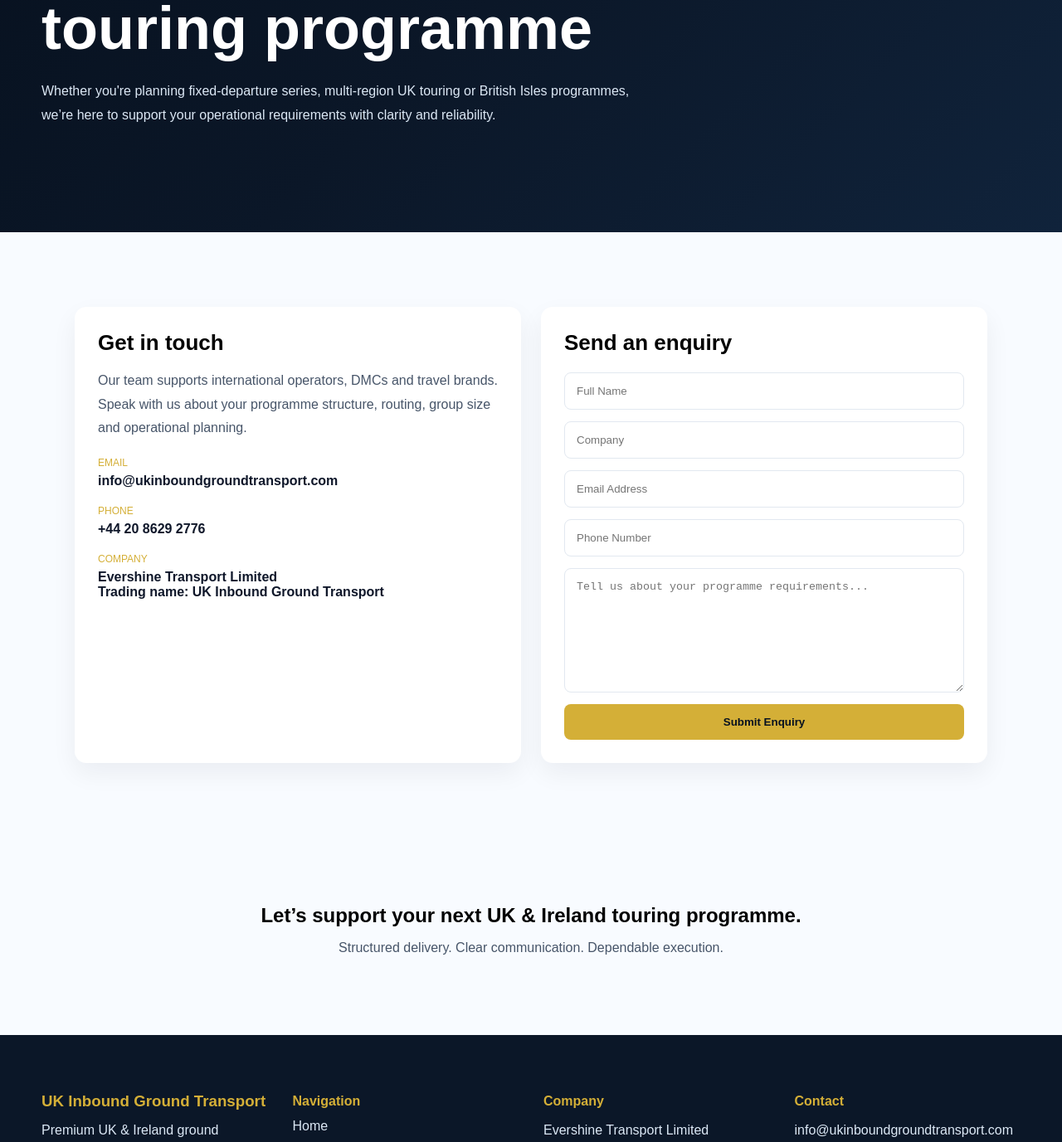
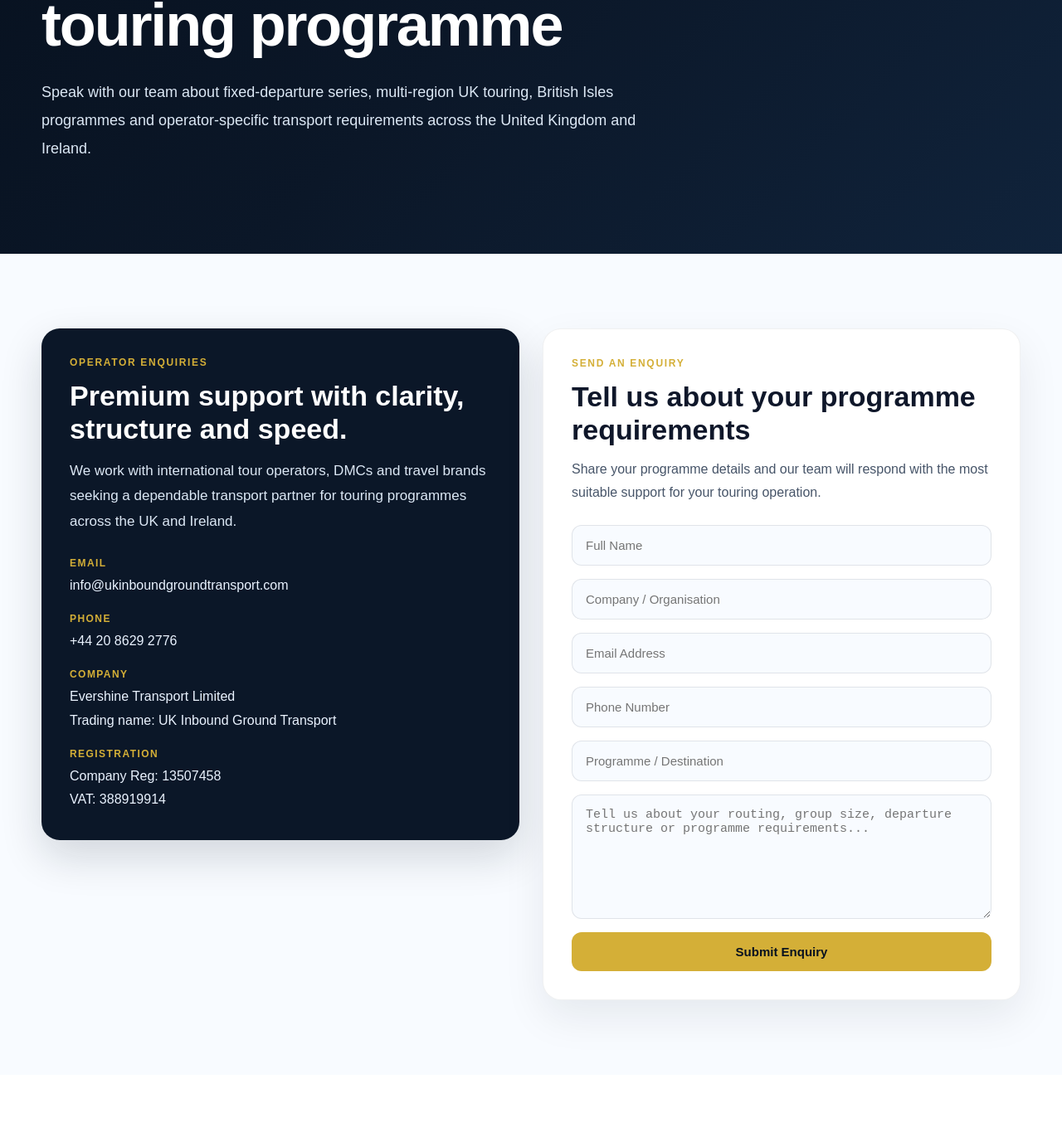
Before and after one commit to kandiahtk-crypto/Project-, a Next.js app: page /contact in a window 1280 px wide. Shown: the part 272-1649 px from the top of the page at 83% size. Built offline with nearby package versions, Linux system fonts and the light colour scheme.

Commit message:
Update page.tsx

```diff
--- a/src/app/contact/page.tsx
+++ b/src/app/contact/page.tsx
@@ -13,67 +13,164 @@
         <div style={{ maxWidth: "1180px", margin: "0 auto" }}>
           <p style={eyebrow}>Contact</p>
 
-          <h1 style={heroTitle}>
-            Speak with our team about your touring programme
+          <h1
+            style={{
+              margin: 0,
+              fontSize: "clamp(42px, 7vw, 72px)",
+              lineHeight: 1.02,
+              letterSpacing: "-0.03em",
+              maxWidth: "900px",
+            }}
+          >
+            Let’s discuss your next touring programme
           </h1>
 
-          <p style={heroText}>
-            Whether you're planning fixed-departure series, multi-region UK
-            touring or British Isles programmes, we’re here to support your
-            operational requirements with clarity and reliability.
+          <p
+            style={{
+              margin: "26px 0 0",
+              maxWidth: "760px",
+              color: "#DCE8F5",
+              lineHeight: 1.9,
+              fontSize: "18px",
+            }}
+          >
+            Speak with our team about fixed-departure series, multi-region UK
+            touring, British Isles programmes and operator-specific transport
+            requirements across the United Kingdom and Ireland.
           </p>
         </div>
       </section>
 
-      {/* CONTACT CONTENT */}
-      <section style={{ padding: "90px 20px", background: "#F8FBFF" }}>
-        <div style={grid}>
+      {/* CONTACT SECTION */}
+      <section
+        style={{
+          padding: "90px 20px",
+          background: "#F8FBFF",
+        }}
+      >
+        <div
+          style={{
+            maxWidth: "1180px",
+            margin: "0 auto",
+            display: "grid",
+            gap: "28px",
+            gridTemplateColumns: "repeat(auto-fit, minmax(320px, 1fr))",
+            alignItems: "start",
+          }}
+        >
+          {/* LEFT PANEL */}
+          <div
+            style={{
+              background: "#0B1728",
+              color: "white",
+              borderRadius: "22px",
+              padding: "34px",
+              boxShadow: "0 20px 50px rgba(11,23,40,0.16)",
+            }}
+          >
+            <p style={panelEyebrow}>Operator Enquiries</p>
 
-          {/* LEFT SIDE */}
-          <div style={card}>
-            <h2 style={sectionTitle}>Get in touch</h2>
+            <h2
+              style={{
+                margin: "0 0 16px",
+                fontSize: "34px",
+                lineHeight: 1.15,
+              }}
+            >
+              Premium support with clarity, structure and speed.
+            </h2>
 
-            <p style={sectionText}>
-              Our team supports international operators, DMCs and travel brands.
-              Speak with us about your programme structure, routing, group size
-              and operational planning.
+            <p
+              style={{
+                margin: 0,
+                color: "#DCE8F5",
+                lineHeight: 1.8,
+                fontSize: "17px",
+              }}
+            >
+              We work with international tour operators, DMCs and travel brands
+              seeking a dependable transport partner for touring programmes
+              across the UK and Ireland.
             </p>
 
-            <div style={infoBlock}>
-              <p style={label}>Email</p>
-              <p style={value}>info@ukinboundgroundtransport.com</p>
+            <div style={{ marginTop: "28px", display: "grid", gap: "18px" }}>
+              <div>
+                <p style={infoLabel}>Email</p>
+                <p style={infoText}>info@ukinboundgroundtransport.com</p>
               </div>
 
-            <div style={infoBlock}>
-              <p style={label}>Phone</p>
-              <p style={value}>+44 20 8629 2776</p>
+              <div>
+                <p style={infoLabel}>Phone</p>
+                <p style={infoText}>+44 20 8629 2776</p>
               </div>
 
-            <div style={infoBlock}>
-              <p style={label}>Company</p>
-              <p style={value}>
-                Evershine Transport Limited <br />
+              <div>
+                <p style={infoLabel}>Company</p>
+                <p style={infoText}>
+                  Evershine Transport Limited
+                  <br />
                   Trading name: UK Inbound Ground Transport
                 </p>
               </div>
+
+              <div>
+                <p style={infoLabel}>Registration</p>
+                <p style={infoText}>
+                  Company Reg: 13507458
+                  <br />
+                  VAT: 388919914
+                </p>
+              </div>
+            </div>
           </div>
 
-          {/* RIGHT SIDE FORM */}
-          <div style={card}>
-            <h2 style={sectionTitle}>Send an enquiry</h2>
+          {/* RIGHT PANEL / FORM */}
+          <div
+            style={{
+              background: "#ffffff",
+              borderRadius: "22px",
+              padding: "34px",
+              boxShadow: "0 20px 50px rgba(15,23,42,0.08)",
+              border: "1px solid rgba(15,23,42,0.06)",
+            }}
+          >
+            <p style={formEyebrow}>Send an Enquiry</p>
 
-            <form style={form}>
-              <input placeholder="Full Name" style={input} />
-              <input placeholder="Company" style={input} />
-              <input placeholder="Email Address" style={input} />
-              <input placeholder="Phone Number" style={input} />
+            <h2
+              style={{
+                margin: "0 0 14px",
+                fontSize: "34px",
+                lineHeight: 1.15,
+                color: "#0F172A",
+              }}
+            >
+              Tell us about your programme requirements
+            </h2>
 
+            <p
+              style={{
+                margin: "0 0 24px",
+                color: "#475569",
+                lineHeight: 1.8,
+                fontSize: "16px",
+              }}
+            >
+              Share your programme details and our team will respond with the
+              most suitable support for your touring operation.
+            </p>
+
+            <form style={{ display: "grid", gap: "16px" }}>
+              <input type="text" placeholder="Full Name" style={input} />
+              <input type="text" placeholder="Company / Organisation" style={input} />
+              <input type="email" placeholder="Email Address" style={input} />
+              <input type="text" placeholder="Phone Number" style={input} />
+              <input type="text" placeholder="Programme / Destination" style={input} />
               <textarea
-                placeholder="Tell us about your programme requirements..."
+                placeholder="Tell us about your routing, group size, departure structure or programme requirements..."
                 style={textarea}
               />
 
-              <button type="submit" style={ctaPrimary}>
+              <button type="submit" style={submitButton}>
                 Submit Enquiry
               </button>
             </form>
@@ -81,26 +178,74 @@
         </div>
       </section>
 
-      {/* CTA */}
-      <section style={ctaSection}>
-        <h2 style={{ margin: 0 }}>
-          Let’s support your next UK & Ireland touring programme.
+      {/* CTA BAND */}
+      <section
+        style={{
+          padding: "90px 20px",
+          background: "#FFFFFF",
+          textAlign: "center",
+        }}
+      >
+        <div style={{ maxWidth: "900px", margin: "0 auto" }}>
+          <p style={eyebrow}>Touring Support</p>
+
+          <h2
+            style={{
+              margin: 0,
+              fontSize: "36px",
+              lineHeight: 1.2,
+              color: "#0F172A",
+            }}
+          >
+            Built for operators who value dependable delivery.
           </h2>
 
-        <p style={{ marginTop: "16px", color: "#475569" }}>
-          Structured delivery. Clear communication. Dependable execution.
+          <p
+            style={{
+              margin: "18px auto 0",
+              maxWidth: "720px",
+              color: "#475569",
+              lineHeight: 1.8,
+              fontSize: "18px",
+            }}
+          >
+            We combine structure, communication and operational consistency to
+            help operators deliver stronger touring programmes across the UK and
+            Ireland.
           </p>
+        </div>
       </section>
 
       {/* FOOTER */}
-      <footer style={footer}>
-        <div style={footerGrid}>
-
+      <footer
+        style={{
+          background: "#0B1728",
+          color: "#DCE8F5",
+          padding: "50px 20px 30px",
+        }}
+      >
+        <div
+          style={{
+            maxWidth: "1180px",
+            margin: "0 auto",
+            display: "grid",
+            gap: "30px",
+            gridTemplateColumns: "repeat(auto-fit, minmax(220px, 1fr))",
+          }}
+        >
           <div>
-            <h3 style={footerLogo}>UK Inbound Ground Transport</h3>
+            <h3
+              style={{
+                color: "#D4AF37",
+                margin: "0 0 12px",
+                fontSize: "20px",
+              }}
+            >
+              UK Inbound Ground Transport
+            </h3>
             <p style={footerText}>
-              Premium UK & Ireland ground transport solutions for international
-              tour operators.
+              Premium UK &amp; Ireland ground transport solutions for
+              international tour operators and travel partners.
             </p>
           </div>
 
@@ -134,10 +279,18 @@
               <span style={footerText}>+44 20 8629 2776</span>
             </div>
           </div>
-
         </div>
 
-        <div style={footerBottom}>
+        <div
+          style={{
+            maxWidth: "1180px",
+            margin: "30px auto 0",
+            paddingTop: "20px",
+            borderTop: "1px solid rgba(255,255,255,0.08)",
+            fontSize: "14px",
+            color: "#94A3B8",
+          }}
+        >
           © UK Inbound Ground Transport. All rights reserved.
         </div>
       </footer>
@@ -145,126 +298,96 @@
   );
 }
 
-/* STYLES */
-
-const grid: React.CSSProperties = {
-  maxWidth: "1100px",
-  margin: "0 auto",
-  display: "grid",
-  gap: "24px",
-  gridTemplateColumns: "repeat(auto-fit, minmax(320px, 1fr))",
+const eyebrow: React.CSSProperties = {
+  color: "#D4AF37",
+  textTransform: "uppercase",
+  fontSize: "12px",
+  letterSpacing: "0.14em",
+  fontWeight: 700,
 };
 
-const card: React.CSSProperties = {
-  background: "white",
-  padding: "28px",
-  borderRadius: "14px",
-  boxShadow: "0 12px 30px rgba(15, 23, 42, 0.06)",
+const panelEyebrow: React.CSSProperties = {
+  color: "#D4AF37",
+  textTransform: "uppercase",
+  fontSize: "12px",
+  letterSpacing: "0.14em",
+  fontWeight: 700,
+  margin: "0 0 14px",
 };
 
-const heroTitle: React.CSSProperties = {
-  fontSize: "clamp(42px, 7vw, 72px)",
-  margin: 0,
-  lineHeight: 1.05,
+const formEyebrow: React.CSSProperties = {
+  color: "#D4AF37",
+  textTransform: "uppercase",
+  fontSize: "12px",
+  letterSpacing: "0.14em",
+  fontWeight: 700,
+  margin: "0 0 14px",
 };
 
-const heroText: React.CSSProperties = {
-  marginTop: "24px",
-  maxWidth: "720px",
-  color: "#DCE8F5",
-  lineHeight: 1.8,
+const infoLabel: React.CSSProperties = {
+  margin: "0 0 6px",
+  color: "#D4AF37",
+  textTransform: "uppercase",
+  fontSize: "12px",
+  letterSpacing: "0.12em",
+  fontWeight: 700,
 };
 
-const sectionTitle: React.CSSProperties = {
-  margin: "0 0 16px",
-  fontSize: "26px",
-};
-
-const sectionText: React.CSSProperties = {
-  color: "#475569",
+const infoText: React.CSSProperties = {
+  margin: 0,
+  color: "#EAF3FF",
   lineHeight: 1.8,
-};
-
-const infoBlock: React.CSSProperties = {
-  marginTop: "20px",
-};
-
-const label: React.CSSProperties = {
-  fontSize: "12px",
-  textTransform: "uppercase",
-  color: "#D4AF37",
-  marginBottom: "6px",
-};
-
-const value: React.CSSProperties = {
-  margin: 0,
-  color: "#0F172A",
-  fontWeight: 600,
-};
-
-const form: React.CSSProperties = {
-  display: "flex",
-  flexDirection: "column",
-  gap: "14px",
-  marginTop: "20px",
+  fontSize: "16px",
 };
 
 const input: React.CSSProperties = {
-  padding: "14px",
-  borderRadius: "8px",
-  border: "1px solid #E2E8F0",
+  width: "100%",
+  boxSizing: "border-box",
+  padding: "15px 16px",
+  borderRadius: "12px",
+  border: "1px solid rgba(15,23,42,0.10)",
+  fontSize: "15px",
+  color: "#0F172A",
+  background: "#F8FBFF",
+  outline: "none",
 };
 
 const textarea: React.CSSProperties = {
-  padding: "14px",
-  borderRadius: "8px",
-  border: "1px solid #E2E8F0",
-  minHeight: "120px",
+  width: "100%",
+  boxSizing: "border-box",
+  padding: "15px 16px",
+  borderRadius: "12px",
+  border: "1px solid rgba(15,23,42,0.10)",
+  fontSize: "15px",
+  color: "#0F172A",
+  background: "#F8FBFF",
+  minHeight: "150px",
+  resize: "vertical",
+  outline: "none",
 };
 
-const ctaPrimary: React.CSSProperties = {
+const submitButton: React.CSSProperties = {
   background: "#D4AF37",
   color: "#07111F",
-  padding: "14px",
-  borderRadius: "8px",
+  padding: "15px 22px",
+  borderRadius: "12px",
   border: "none",
   fontWeight: 700,
+  fontSize: "15px",
   cursor: "pointer",
 };
 
-const ctaSection: React.CSSProperties = {
-  padding: "80px 20px",
-  textAlign: "center",
-  background: "#F8FBFF",
-};
-
-const footer: React.CSSProperties = {
-  background: "#0B1728",
-  color: "#DCE8F5",
-  padding: "50px 20px 30px",
-};
-
-const footerGrid: React.CSSProperties = {
-  maxWidth: "1180px",
-  margin: "0 auto",
-  display: "grid",
-  gap: "30px",
-  gridTemplateColumns: "repeat(auto-fit, minmax(220px, 1fr))",
-};
-
 const footerHeading: React.CSSProperties = {
+  margin: "0 0 14px",
   color: "#D4AF37",
-  marginBottom: "12px",
-};
-
-const footerLogo: React.CSSProperties = {
-  color: "#D4AF37",
-  marginBottom: "10px",
+  fontSize: "16px",
 };
 
 const footerText: React.CSSProperties = {
   margin: 0,
-  lineHeight: 1.7,
+  color: "#DCE8F5",
+  lineHeight: 1.8,
+  fontSize: "15px",
 };
 
 const footerLinks: React.CSSProperties = {
@@ -276,21 +399,5 @@
 const footerLink: React.CSSProperties = {
   color: "#DCE8F5",
   textDecoration: "none",
+  fontSize: "15px",
 };
-
-const footerBottom: React.CSSProperties = {
-  maxWidth: "1180px",
-  margin: "30px auto 0",
-  paddingTop: "20px",
-  borderTop: "1px solid rgba(255,255,255,0.08)",
-  fontSize: "14px",
-  color: "#94A3B8",
-};
-
-const eyebrow: React.CSSProperties = {
-  color: "#D4AF37",
-  textTransform: "uppercase",
-  fontSize: "12px",
-  letterSpacing: "0.14em",
-  fontWeight: 700,
-};
```
Lines whose indentation alone changed are shown as unchanged.
